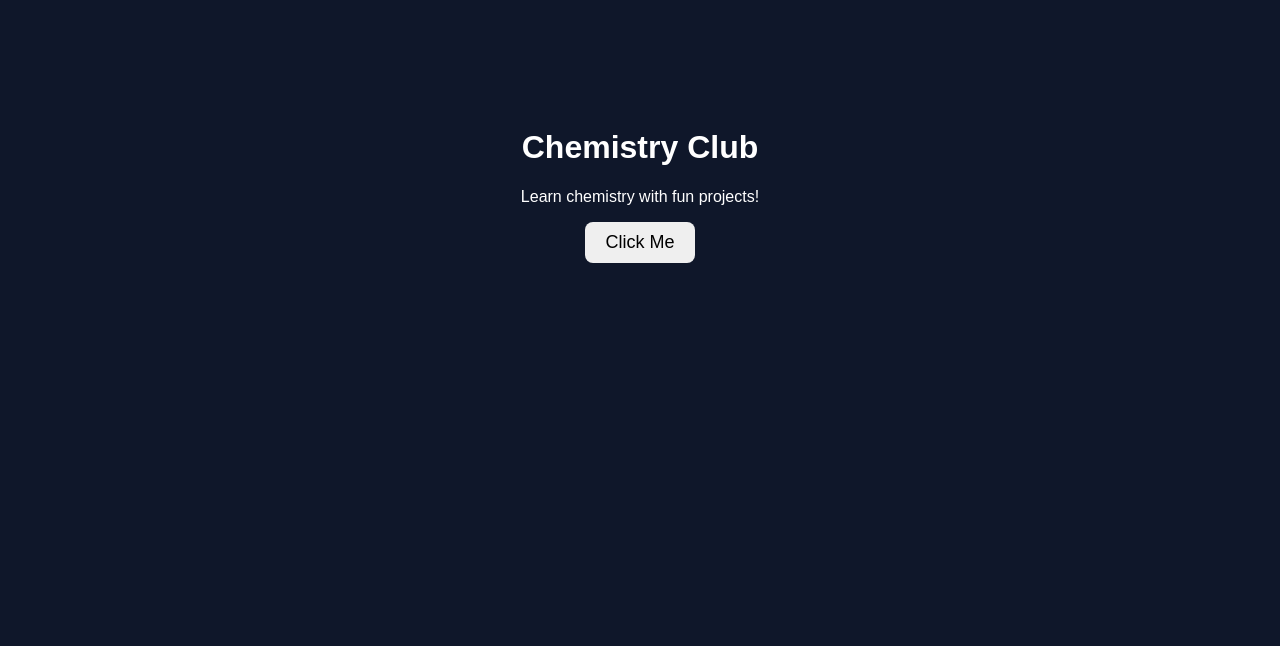
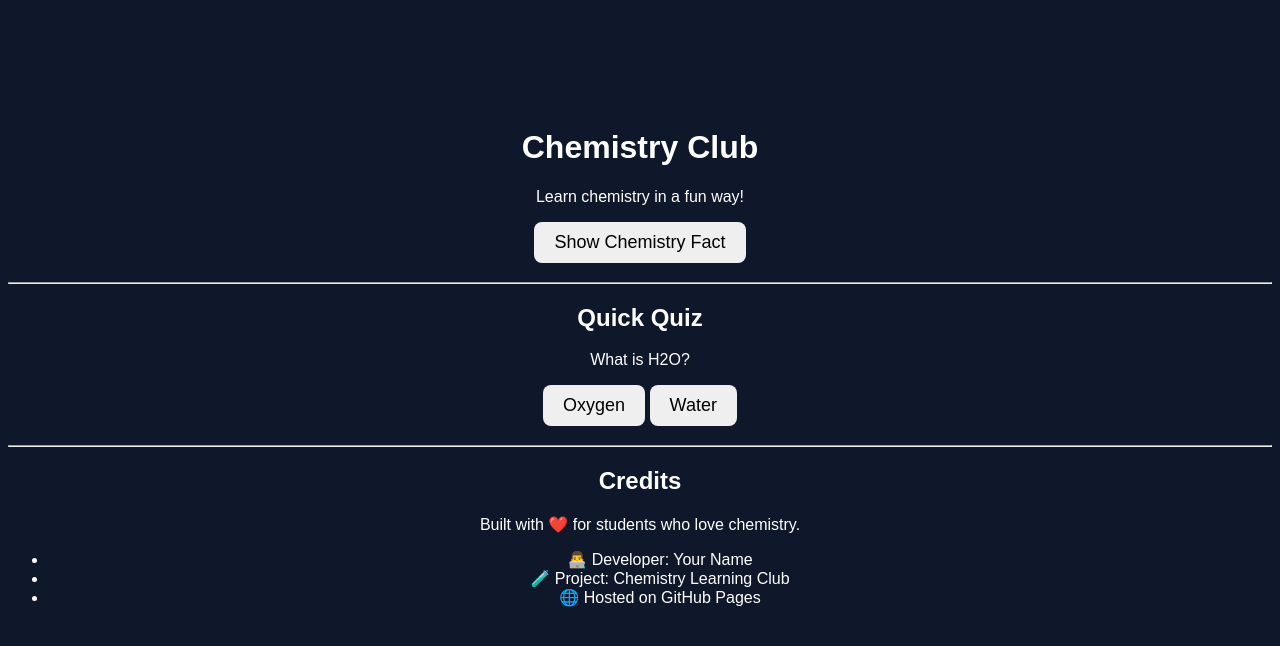
Before and after one commit to aarsdev/Chemistry-Club, a plain HTML site: page index.html in a window 1280 px wide. Drawn offline with Linux system fonts and the light colour scheme.

Commit message:
Update index.html

```diff
--- a/index.html
+++ b/index.html
@@ -3,25 +3,48 @@
 
 <head>
   <title>Chemistry Club</title>
-
   <link rel="stylesheet" href="style.css">
 </head>
 
 <body>
 
-  <h1 id="title">
-    Chemistry Club
-  </h1>
+  <h1>Chemistry Club</h1>
 
-  <p>
-    Learn chemistry with fun projects!
+  <p id="subtitle">
+    Learn chemistry in a fun way!
   </p>
 
-  <button onclick="showMessage()">
-    Click Me
+  <button onclick="showFact()">
+    Show Chemistry Fact
   </button>
+
+  <h3 id="factBox"></h3>
+
+  <hr>
+
+  <h2>Quick Quiz</h2>
+
+  <p>What is H2O?</p>
+
+  <button onclick="checkAnswer('wrong')">Oxygen</button>
+  <button onclick="checkAnswer('correct')">Water</button>
+
+  <h3 id="quizResult"></h3>
+
+  <hr>
+
+  <h2>Credits</h2>
+
+  <p>Built with ❤️ for students who love chemistry.</p>
+
+  <ul>
+    <li>👨‍💻 Developer: Your Name</li>
+    <li>🧪 Project: Chemistry Learning Club</li>
+    <li>🌐 Hosted on GitHub Pages</li>
+  </ul>
 
   <script src="script.js"></script>
 
 </body>
+
 </html>
```
